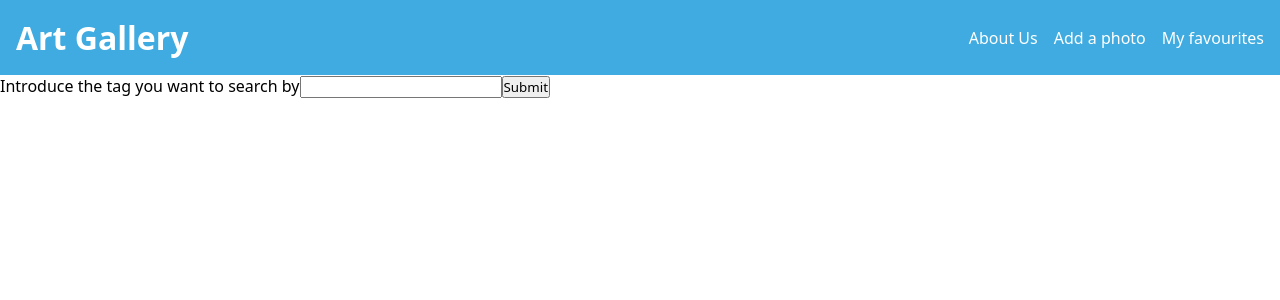
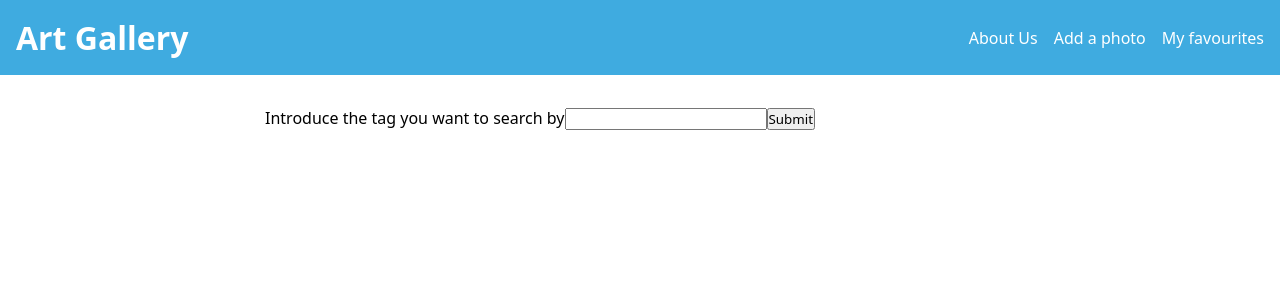
Before and after one commit to LucasGitHubx/art-gallery, a React (Vite) app: page / in a window 1280 px wide. Shown: the top 300 px of the page. Built offline with nearby package versions, Linux system fonts and the light colour scheme.

Commit message:
Adding the main page's basic styles

```diff
--- a/src/index.css
+++ b/src/index.css
@@ -29,6 +29,13 @@ header nav ul{
     gap: 1rem;
 }
 
+.page{
+    width: 80%;
+    max-width: 750px;
+    min-width: 350px;
+    margin: 2rem auto;
+}
+
 @media(min-width: 1024px){
     header{
         justify-content: space-between;
```
